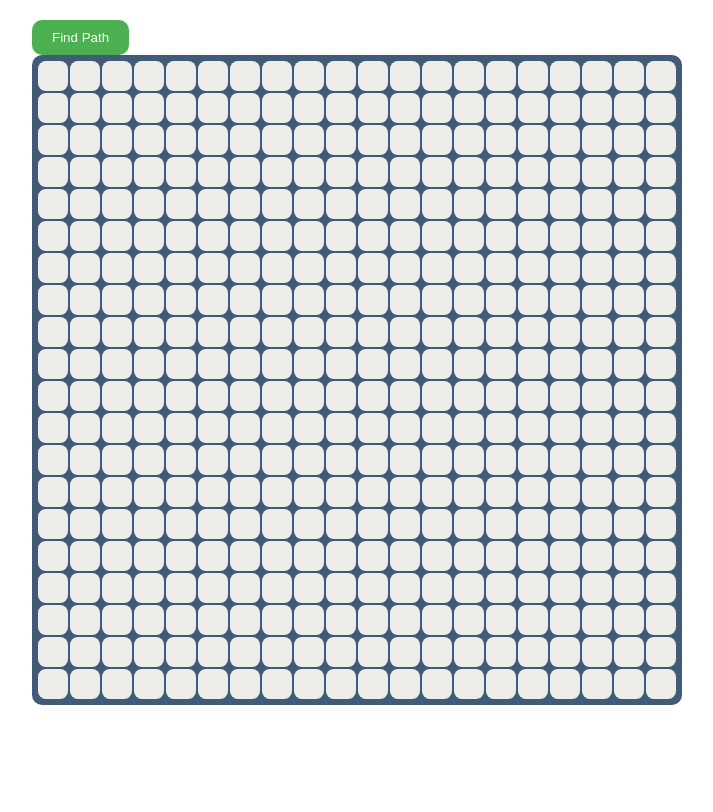
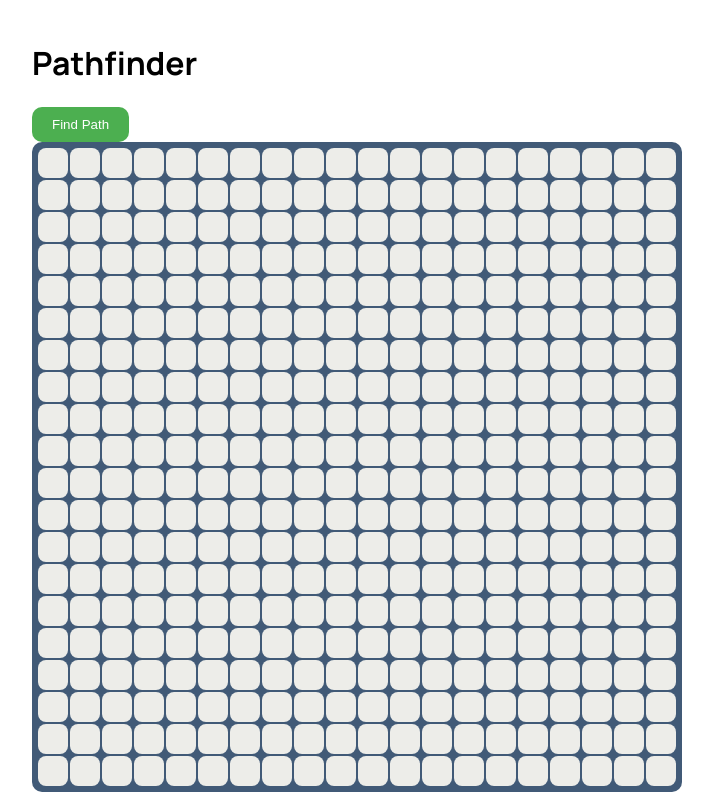
Before and after one commit to brianhyun/pathfinder, a React (Create React App) app: page / in a window 1280 px wide. Shown: the whole page, without its empty margins (283-996 px from the left). Built offline with nearby package versions, Linux system fonts and the light colour scheme.

Commit message:
Add Manrope Google font

```diff
--- a/public/index.html
+++ b/public/index.html
@@ -10,6 +10,13 @@
       content="Web site created using create-react-app"
     />
     <link rel="apple-touch-icon" href="%PUBLIC_URL%/logo192.png" />
+    <!-- Google Font - Manrope -->
+    <link rel="preconnect" href="https://fonts.googleapis.com" />
+    <link rel="preconnect" href="https://fonts.gstatic.com" crossorigin />
+    <link
+      href="https://fonts.googleapis.com/css2?family=Manrope:wght@200;300;400;500;600;700;800&display=swap"
+      rel="stylesheet"
+    />
     <!--
       manifest.json provides metadata used when your web app is installed on a
       user's mobile device or desktop. See https://developers.google.com/web/fundamentals/web-app-manifest/
--- a/src/App.js
+++ b/src/App.js
@@ -134,6 +134,7 @@
   return (
     <MainContainer>
       <AppContainer>
+        <h1>Pathfinder</h1>
         <Button onClick={handleFindPath}>Find Path</Button>
         <Grid
           rows={rows}
--- a/src/index.css
+++ b/src/index.css
@@ -1,13 +1,6 @@
 body {
   margin: 0;
-  font-family: -apple-system, BlinkMacSystemFont, 'Segoe UI', 'Roboto', 'Oxygen',
-    'Ubuntu', 'Cantarell', 'Fira Sans', 'Droid Sans', 'Helvetica Neue',
-    sans-serif;
+  font-family: "Manrope", sans-serif;
   -webkit-font-smoothing: antialiased;
   -moz-osx-font-smoothing: grayscale;
 }
-
-code {
-  font-family: source-code-pro, Menlo, Monaco, Consolas, 'Courier New',
-    monospace;
-}
```
